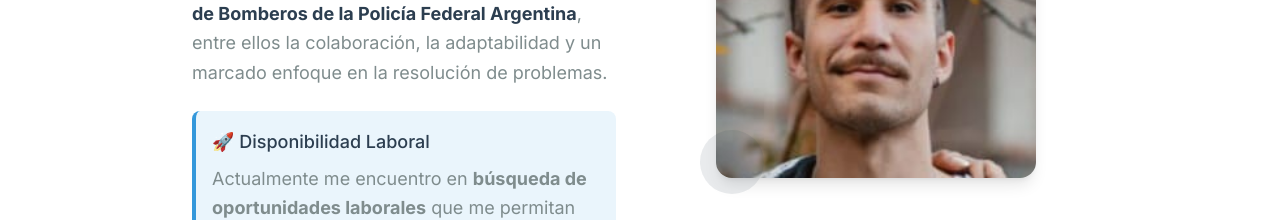
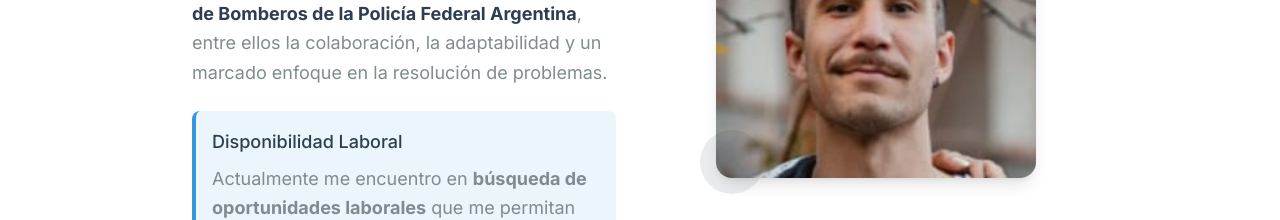
Before and after one commit to Fedecaff/Mi-Porfolio, a React (Vite) app: page / in a window 1280 px wide. Shown: the part 1360-1580 px from the top of the page. Built offline with nearby package versions, Linux system fonts and the light colour scheme.

Commit message:
Eliminar emoji de Disponibilidad Laboral y hacer email clickeable

```diff
--- a/src/components/About.jsx
+++ b/src/components/About.jsx
@@ -42,7 +42,7 @@ const About = () => {
                 </p>
 
                 <div className="p-4 bg-accent/10 rounded-lg border-l-4 border-accent">
-                  <p className="font-medium text-primary mb-2">🚀 Disponibilidad Laboral</p>
+                  <p className="font-medium text-primary mb-2">Disponibilidad Laboral</p>
                   <p>
                     Actualmente me encuentro en <strong>búsqueda de oportunidades laborales</strong> que me
                     permitan aplicar y potenciar mis conocimientos, con plena disposición para asumir nuevos
--- a/src/components/Contact.jsx
+++ b/src/components/Contact.jsx
@@ -72,9 +72,12 @@ const Contact = () => {
               <p className="text-gray-300 mb-4">
                 Contáctame directamente:
               </p>
-              <p className="text-accent text-xl font-semibold">
+              <a
+                href="mailto:federico.gomez.sc@gmail.com"
+                className="text-accent text-xl font-semibold hover:underline inline-block"
+              >
                 📧 federico.gomez.sc@gmail.com
-              </p>
+              </a>
             </div>
           </motion.div>
         </div>
```
